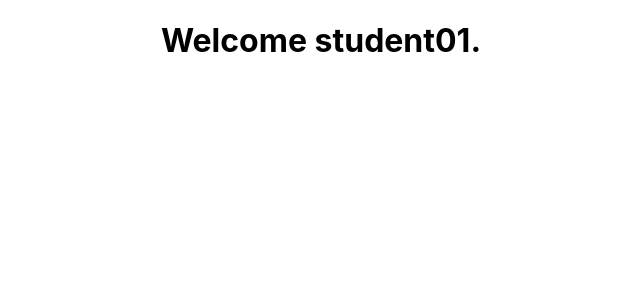
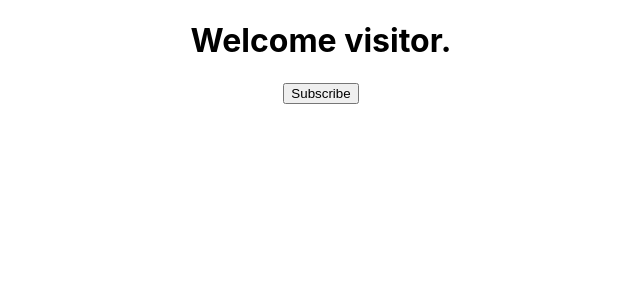
Before and after one commit to jingchen01/react_basic, a React (Create React App) app in the folder hello-world/: page / in a window 1280 px wide. Shown: the top 300 px of the page, without its empty margins (319-959 px from the left). Built offline with nearby package versions, Linux system fonts and the light colour scheme.

Commit message:
Add button, onClick event

```diff
--- a/hello-world/src/components/Message.js
+++ b/hello-world/src/components/Message.js
@@ -2,21 +2,29 @@
 
 
 class Message extends Component {
-constructor(){
-    super();
-    this.state = {
-        message : 'Welcome student01.'
+    constructor(){
+        super();
+        this.state = {
+            message : 'Welcome visitor.'
+        }
     }
-}
+
+    changeMessage(){
+        this.setState({
+            message: 'Thank you for subscribing.'
+        });
+    }
 
     render () {
         return (
-            <h1>
-                {this.state.message}
-            </h1>
+            <div>
+                <h1>{this.state.message}</h1>
+                <button onClick={() => {this.changeMessage()}}>
+                    Subscribe
+                </button>
+            </div>
         );
     }
 }
 
-
 export default Message;
```
